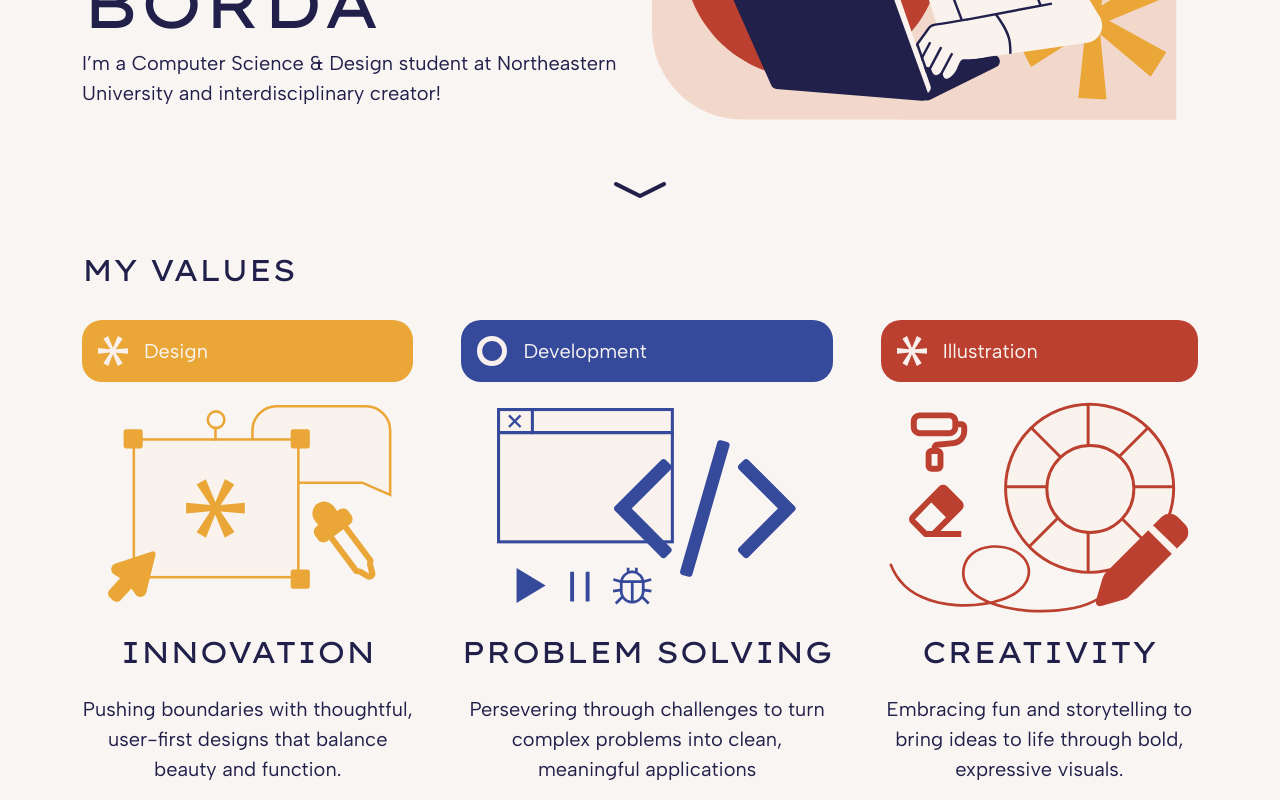
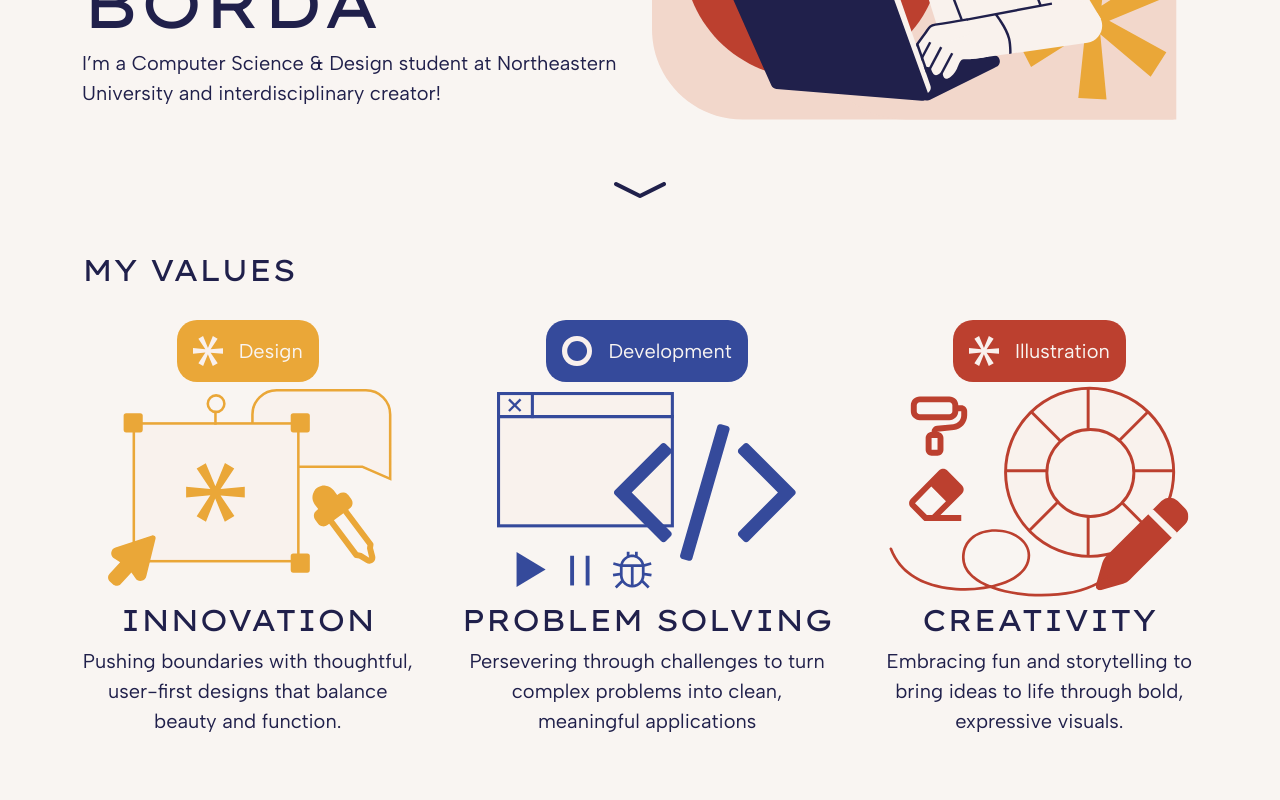
Before and after one commit to IsabellaB876/isabellab876.github.io, a React (Vite) app: page / in a window 1280 px wide. Shown: the part 441-1241 px from the top of the page. After the commit the page ends 1193 px from the top, so only its background shows below. Built offline with nearby package versions, Linux system fonts and the light colour scheme.

Commit message:
values section style

```diff
--- a/src/App.css
+++ b/src/App.css
@@ -67,6 +67,7 @@
   padding: 1rem;
   align-items: center;
   justify-items: center;
+  display: inline-flex;
   flex-wrap: wrap;
 }
 
--- a/src/components/NavBar.tsx
+++ b/src/components/NavBar.tsx
@@ -8,6 +8,7 @@
   const [display, setDisplay] = useState<boolean>(false);
 
   const toggleDisplay = () => setDisplay(!display);
+
   return (
     <>
       <Navbar bg="transparent" data-bs-theme="light" fixed="top">
--- a/src/components/ValuesSection.tsx
+++ b/src/components/ValuesSection.tsx
@@ -12,7 +12,7 @@
       <Stack gap={4} id="values-section">
         <h2>MY VALUES</h2>
         <Stack gap={5} direction="horizontal">
-          <Stack gap={3} className="align-items-center">
+          <div className="align-items-center text-center w-auto">
             <DesignValue mode="color" />
             <Image
               src={design}
@@ -26,8 +26,8 @@
               Pushing boundaries with thoughtful, user-first designs that
               balance beauty and function.
             </p>
-          </Stack>
-          <Stack gap={3} className="align-items-center">
+          </div>
+          <div className="align-items-center text-center w-auto">
             <DevelopmentValue mode="color" />
             <Image
               src={dev}
@@ -41,8 +41,8 @@
               Persevering through challenges to turn complex problems into
               clean, meaningful applications
             </p>
-          </Stack>
-          <Stack gap={3} className="align-items-center">
+          </div>
+          <div className="align-items-center text-center w-auto">
             <IllustrationValue mode="color" />
             <Image
               src={illustration}
@@ -56,7 +56,7 @@
               Embracing fun and storytelling to bring ideas to life through
               bold, expressive visuals.
             </p>
-          </Stack>
+          </div>
         </Stack>
       </Stack>
     </Container>
```
